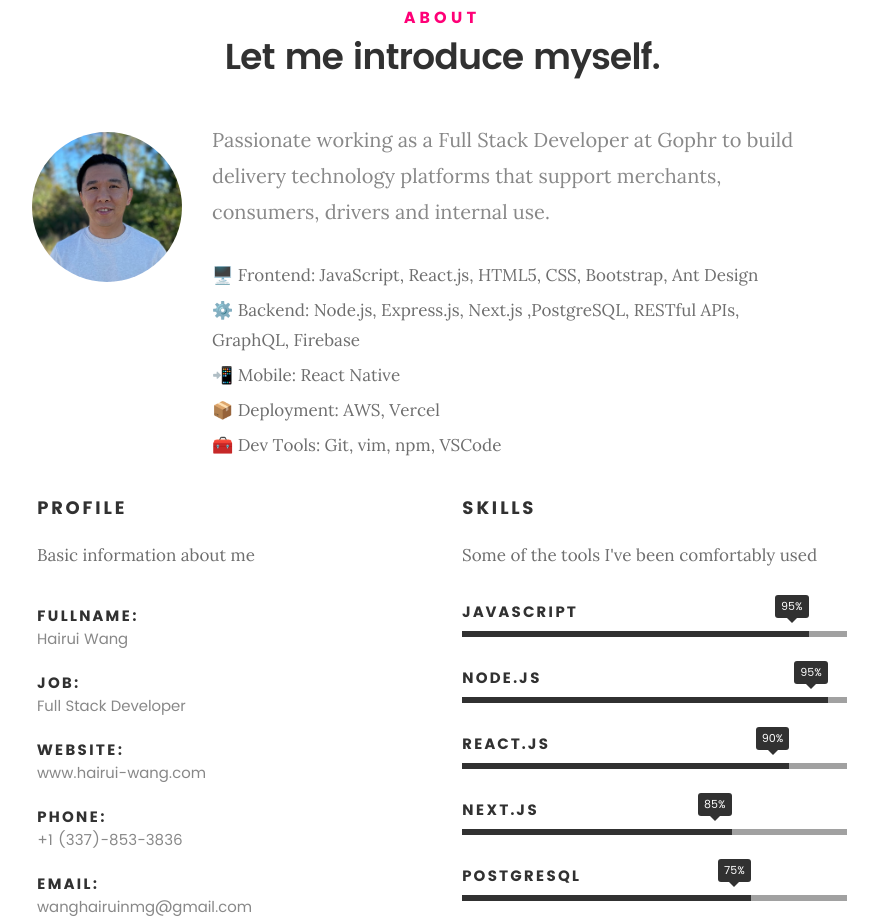
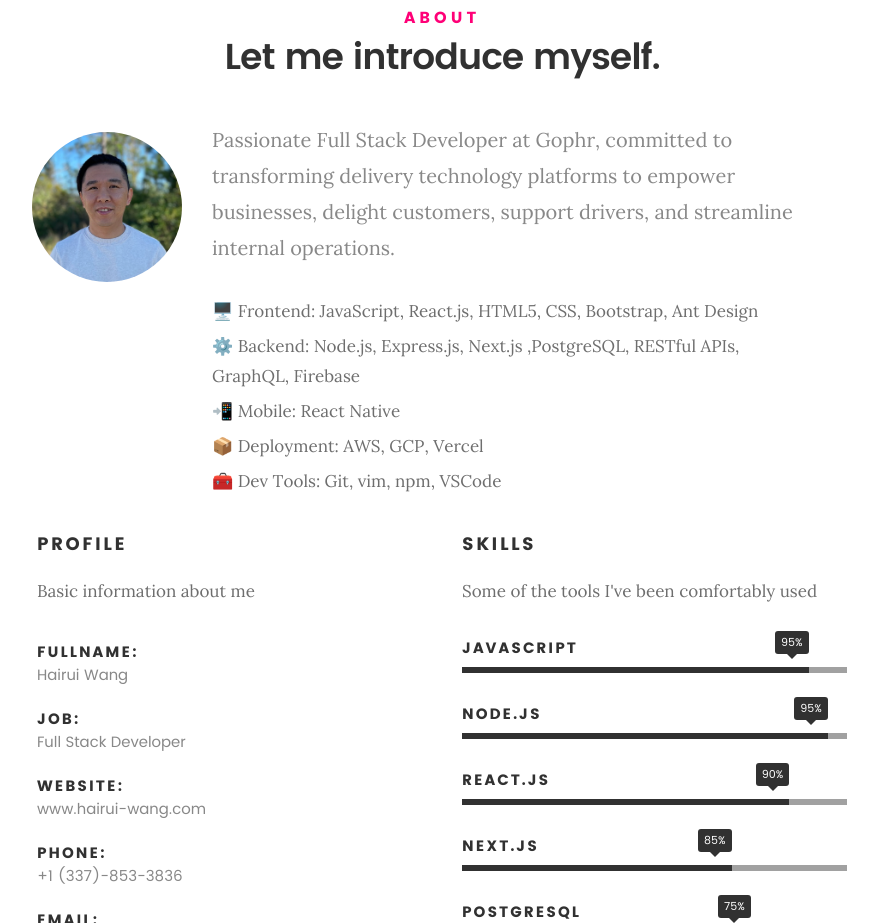
Before and after one commit to HairuiWang96/Personal-Portfolio, a plain HTML site: page index.html in a window 1280 px wide. Shown: the part 917-1840 px from the top of the page, without its empty margins (198-1076 px from the left). Drawn offline with Linux system fonts and the light colour scheme; files whose address does not match are found by name.

Commit message:
update main info

```diff
--- a/index.html
+++ b/index.html
@@ -125,12 +125,12 @@
                     <div class="intro-info">
                         <img src="images/profile-pic-new.png" alt="Profile Picture" />
 
-                        <p class="lead">Passionate working as a Full Stack Developer at Gophr to build delivery technology platforms that support merchants, consumers, drivers and internal use.</p>
+                        <p class="lead">Passionate Full Stack Developer at Gophr, committed to transforming delivery technology platforms to empower businesses, delight customers, support drivers, and streamline internal operations.</p>
 
                         <p class="lead-add">🖥️ Frontend: JavaScript, React.js, HTML5, CSS, Bootstrap, Ant Design</p>
                         <p class="lead-add">⚙️ Backend: Node.js, Express.js, Next.js ,PostgreSQL, RESTful APIs, GraphQL, Firebase</p>
                         <p class="lead-add">📲 Mobile: React Native</p>
-                        <p class="lead-add">📦 Deployment: AWS, Vercel</p>
+                        <p class="lead-add">📦 Deployment: AWS, GCP, Vercel</p>
                         <p class="lead-add">🧰 Dev Tools: Git, vim, npm, VSCode</p>
                     </div>
                 </div>
```
